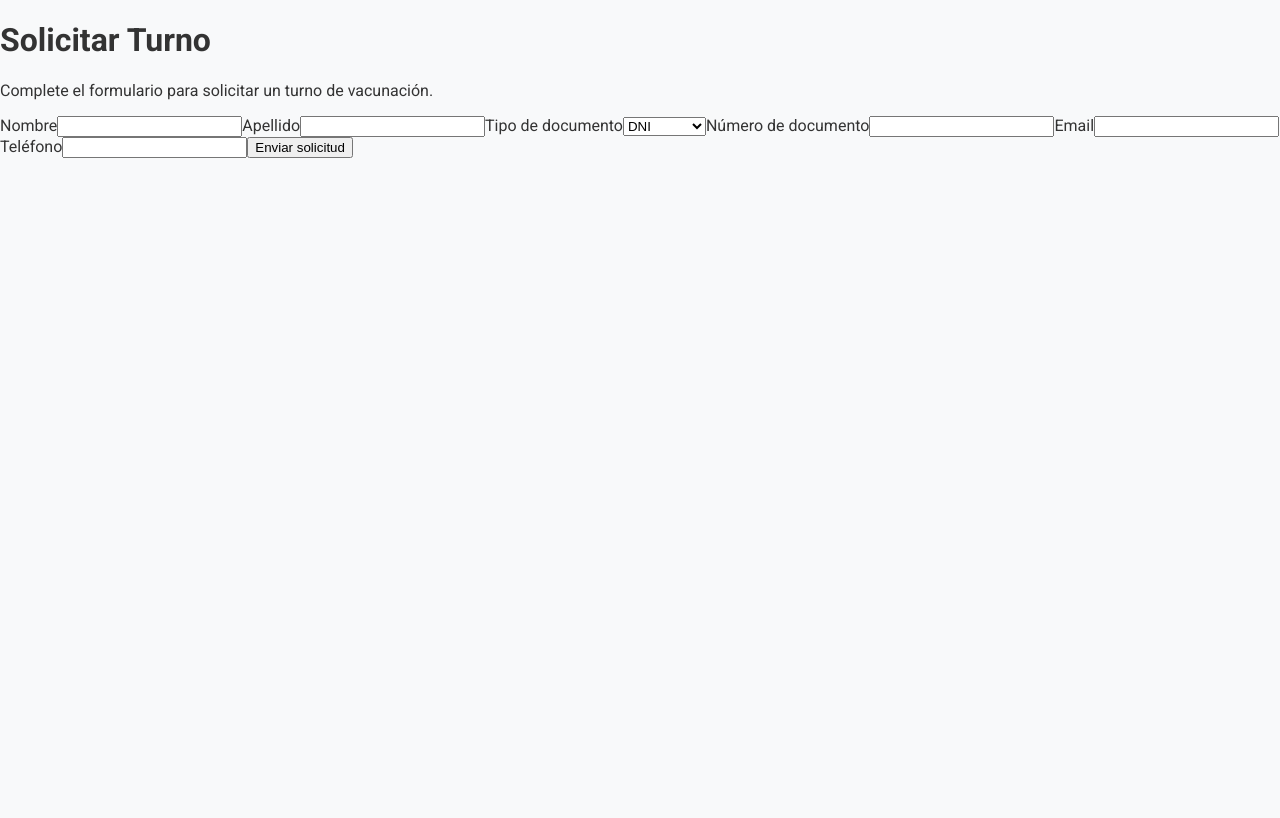
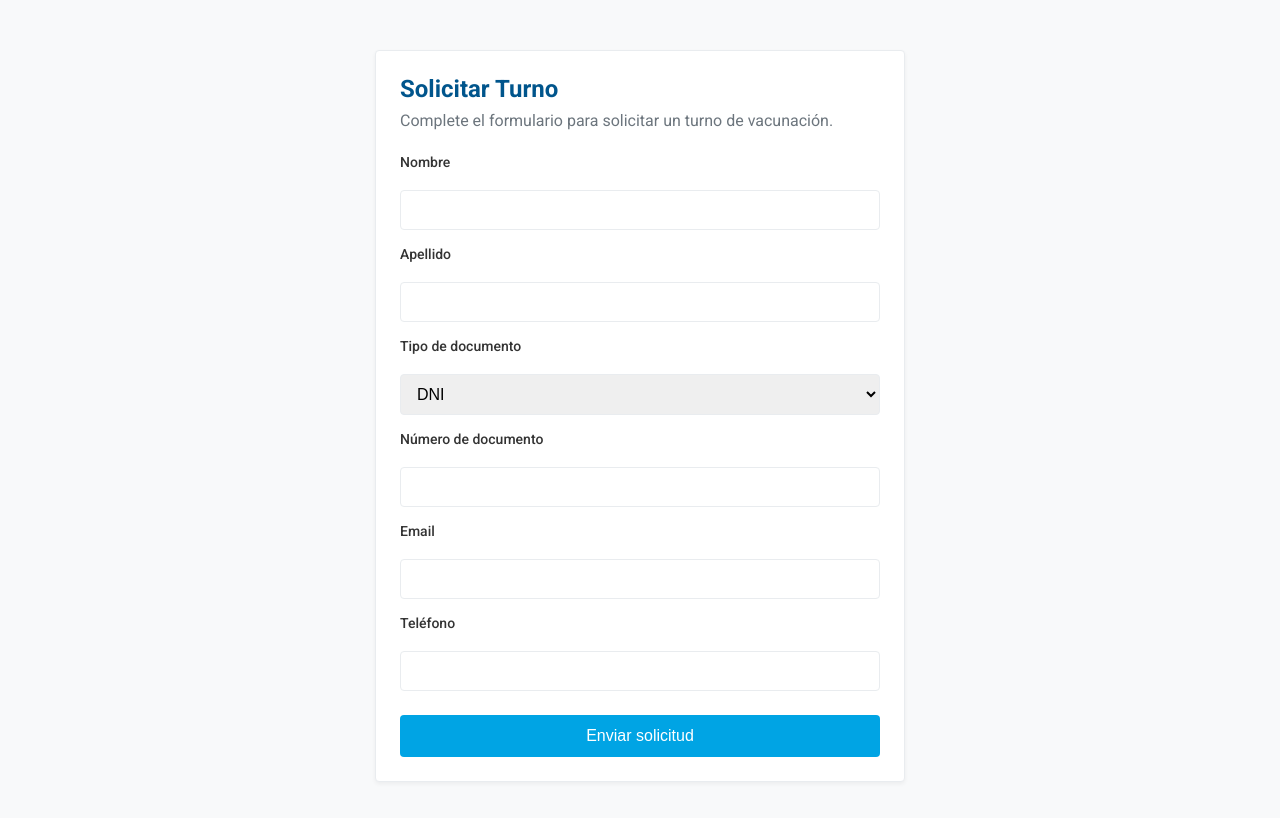
Before and after one commit to adrianabadin/fiebrehemorragica, a Next.js app: page / in a window 1280 px wide. Shown: the top 818 px of the page. Built offline with nearby package versions, Linux system fonts and the light colour scheme.

Commit message:
compilado

```diff
--- a/src/app/page.tsx
+++ b/src/app/page.tsx
@@ -4,10 +4,10 @@ import styles from "./page.module.css";
 
 export default function HomePage() {
   return (
-    <main>
-      <Card>
-        <h1>Solicitar Turno</h1>
-        <p>Complete el formulario para solicitar un turno de vacunación.</p>
+    <main className={styles.main}>
+      <Card className={styles.card}>
+        <h1 className={styles.title}>Solicitar Turno</h1>
+        <p className={styles.description}>Complete el formulario para solicitar un turno de vacunación.</p>
         <AppointmentForm />
       </Card>
     </main>
```
Also changed, not shown: 3 other files (tests, documents, lock files or other folders).
